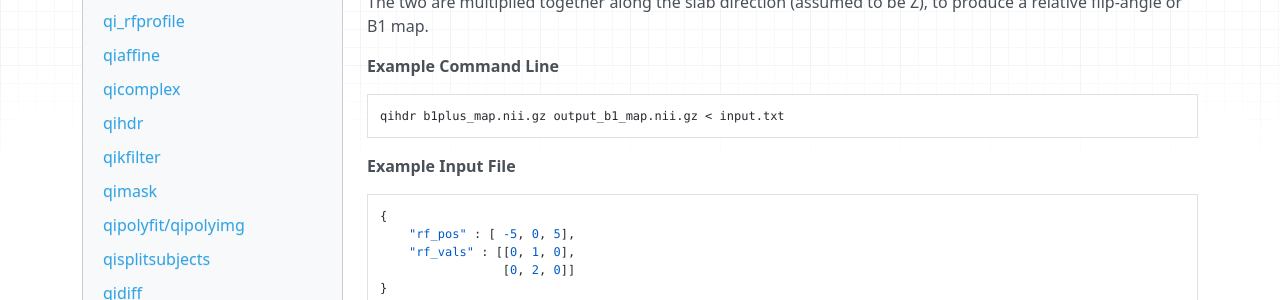
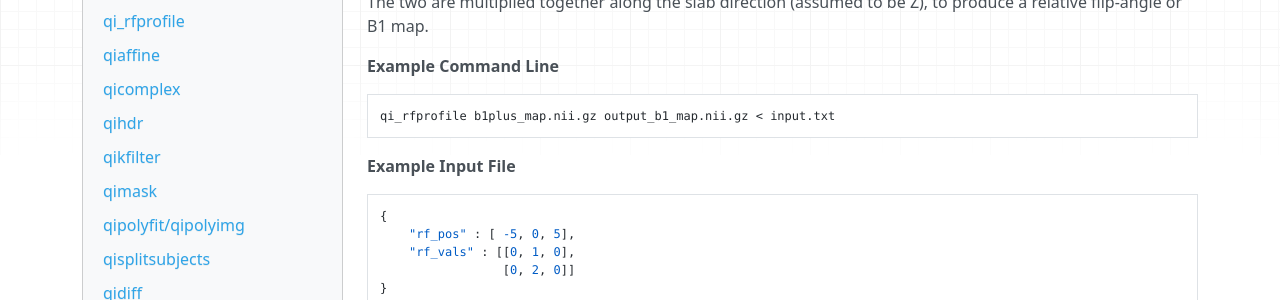
Before and after one commit to spinicist/QUIT, an MkDocs documentation site: the page built from Docs/Utilities.md, in a window 1280 px wide and 900 px high, scrolled down 1362 px. Shown: the part 151-451 px from the top of the window. Built offline with MkDocs 1.6.1, drawn with Linux system fonts in a browser that asks for light colours; nearby versions of some CDN libraries; formulas are drawn with MathJax 3; old or Windows-style settings are respelled for this version of MkDocs.

Commit message:
DOC: Fixed some typos

````diff
--- a/Docs/Utilities.md
+++ b/Docs/Utilities.md
@@ -62,7 +62,7 @@ This utility takes a B1+ (transmit field inhomogeneity) map, and reads an excita
 **Example Command Line**
 
 ```bash
-qihdr b1plus_map.nii.gz output_b1_map.nii.gz < input.txt
+qi_rfprofile b1plus_map.nii.gz output_b1_map.nii.gz < input.txt
 ```
 
 **Example Input File**
````
Also changed, not shown: Docs/SSFP.md (+1 -1 lines).
